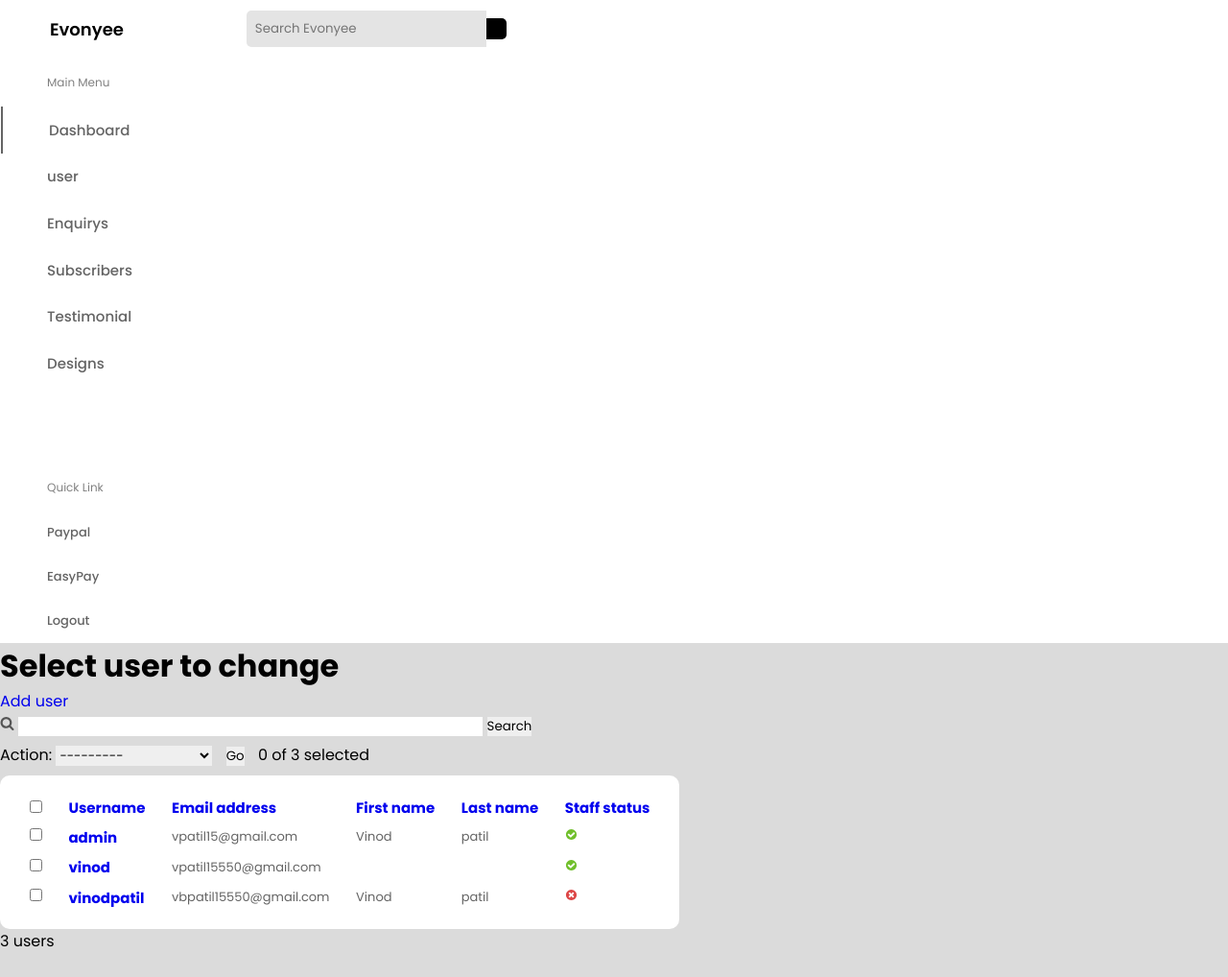
After one commit to vpatil1555/myweb, a Django app: page /user in a window 1280 px wide. The commit adds this page. Shown: the whole page at 96% size. Run offline with Django 4.2, Linux system fonts and the light colour scheme.

Commit message:
user commit

```diff
--- a/Adminpanel/urls.py
+++ b/Adminpanel/urls.py
@@ -5,5 +5,7 @@ from Adminpanel import views
 
 urlpatterns = [
     path("",views.admin_login,name="admin_login"),
-    path("dashboard",views.dashboard,name="dashboard")
+    path("dashboard",views.dashboard,name="dashboard"),
+    path("admin_logout",views.admin_logout,name="admin_logout"),
+    path("user",views.user,name="user")
 ]
--- a/Adminpanel/views.py
+++ b/Adminpanel/views.py
@@ -1,7 +1,7 @@
 from django.shortcuts import render, redirect
 from django.contrib import messages
 from django.http import HttpResponseRedirect
-from django.contrib.auth.models import User
+from django.contrib.auth.models import User, auth
 from django.contrib.auth import authenticate, login
 # Create your views here.
 
@@ -34,3 +34,12 @@ def admin_login(request):
 
 def dashboard(request):
     return render(request, 'dashboard.html')
+
+
+def admin_logout(request):
+    auth.logout(request)
+    return redirect('/')
+
+
+def user(request):
+    return render(request, 'user.html')
--- a/telusko/urls.py
+++ b/telusko/urls.py
@@ -27,9 +27,10 @@ from Adminpanel import views as al
 urlpatterns = [
     path("", include('blog.urls')),
     path("Adminpanel/admin_login",include('Adminpanel.urls')),
+    path("admin_logout",al.admin_logout,name="admin_logout"),
     path("Adminpanel/dashboard",al.dashboard,name="dashboard"),
+    path("user",al.user,name="user"),
     path('dj-admin/', admin.site.urls),
-
     path("blog/",include('blog.urls')),
     path("accounts/",include('accounts.urls')),
     path("accounts/Login",views.Login,name="login"),
--- /dev/null
+++ b/template/user.html
@@ -0,0 +1,421 @@
+
+<!DOCTYPE html>
+<html lang="en">
+<head>
+    <meta charset="UTF-8">
+    <meta http-equiv="X-UA-Compatible" content="IE=edge">
+    <meta name="viewport" content="width=device-width, initial-scale=1.0">
+
+<style type="text/css">
+    @import url("https://fonts.googleapis.com/css2?family=Poppins:wght@400;500;600;700&display=swap");
+*{
+  margin: 0;
+  padding: 0;
+  border: none;
+  outline: none;
+  text-decoration: none;
+  box-sizing: border-box;
+  font-family: "Poppins", sans-serif;
+}
+body{
+  background: rgb(219, 219, 219);
+}
+.header{
+  display: flex;
+  align-items: center;
+  justify-content: space-between;
+  height: 60px;
+  padding: 20px;
+  background: #fff;
+}
+.logo{
+  display: flex;
+  align-items: center;
+}
+.logo a{
+  color: #000;
+  font-size: 18px;
+  font-weight: 600;
+  margin: 2rem 8rem 2rem 2rem;
+}
+.search_box{
+  display: flex;
+  align-items: center;
+}
+.search_box input{
+  padding: 9px;
+  width: 250px;
+  background: rgb(228, 228, 228);
+  border-top-left-radius: 5px;
+  border-bottom-left-radius: 5px;
+}
+.search_box i{
+  padding: 0.66rem;
+  cursor: pointer;
+  color: #fff;
+  background: #000;
+  border-top-right-radius: 5px;
+  border-bottom-right-radius: 5px;
+}
+.header-icons{
+  display: flex;
+  align-items: center;
+}
+.header-icons i{
+  margin-right: 2rem;
+  cursor: pointer;
+}
+.header-icons .account{
+  width: 130px;
+  display: flex;
+  align-items: center;
+  justify-content: space-between;
+}
+.header-icons .account img{
+  width: 35px;
+  height: 35px;
+  cursor: pointer;
+  border-radius: 50%;
+}
+.container{
+  margin-top: 10px;
+  display: flex;
+  justify-content: space-between;
+}
+
+/* Side menubar section */
+nav{
+  background: #fff;
+}
+.side_navbar{
+  padding: 1px;
+  display: flex;
+  flex-direction: column;
+}
+.side_navbar span{
+  color: gray;
+  margin: 1rem 3rem;
+  font-size: 12px;
+}
+.side_navbar a{
+  width: 100%;
+  padding: 0.8rem 3rem;
+  font-weight: 500;
+  font-size: 15px;
+  color: rgb(100, 100, 100);
+}
+.links{
+  margin-top: 5rem;
+  display: flex;
+  flex-direction: column;
+}
+.links a{
+  font-size: 13px;
+}
+.side_navbar a:hover{
+  background: rgb(235, 235, 235);
+}
+.side_navbar .active{
+  border-left: 2px solid rgb(100, 100, 100);
+}
+
+/* Main Body Section */
+.main-body{
+  width: 90%;
+  padding: 1rem;
+}
+.promo_card{
+  width: 100%;
+  color: #fff;
+  margin-top: 10px;
+  border-radius: 8px;
+  padding: 0.5rem 1rem 1rem 3rem;
+  background: rgb(37, 37, 37);
+}
+.promo_card h1, .promo_card span, button{
+  margin: 10px;
+}
+.promo_card button{
+  display: block;
+  padding: 6px 12px;
+  border-radius: 5px;
+  cursor: pointer;
+}
+.history_lists{
+  display: flex;
+  align-items: center;
+  justify-content: space-evenly;
+}
+.row{
+  display: flex;
+  justify-content: space-between;
+  align-items: center;
+  margin: 1rem 0;
+}
+table{
+  background: #fff;
+  padding: 1rem;
+  text-align: left;
+  border-radius: 10px;
+}
+table td, th{
+  padding: 0.2rem 0.8rem;
+}
+table th{
+  font-size: 15px;
+}
+table td{
+  font-size: 13px;
+  color: rgb(100, 100, 100);
+}
+
+
+
+/* Sidebar Section */
+.sidebar{
+  width: 15%;
+  padding: 2rem 1rem;
+  background: #fff;
+}
+.sidebar h4{
+  margin-bottom: 1.5rem;
+}
+.sidebar .balance{
+  display: flex;
+  align-items: center;
+  margin-bottom: 1rem;
+}
+.balance .icon{
+  color: #fff;
+  font-size: 20px;
+  border-radius: 6px;
+  margin-right: 1rem;
+  padding: 1rem;
+  background: rgb(37, 37, 37);
+}
+.balance .info h5{
+  font-size: 16px;
+}
+.balance .info span{
+  font-size: 14px;
+  color: rgb(100, 100, 100);
+}
+.balance .info i{
+  margin-right: 2px;
+}
+
+  </style>
+
+    <title>user</title>
+</head>
+<body>
+    <header class="header">
+        <div class="logo">
+          <a href="#">Evonyee</a>
+          <div class="search_box">
+            <input type="text" placeholder="Search Evonyee">
+            <i class="fa-sharp fa-solid fa-magnifying-glass"></i>
+          </div>
+        </div>
+
+        <div class="header-icons">
+          <div class="account">
+            <!-- <img src="./pic/img.jpg" alt="">-->
+            <ul>
+            {% if user.is_authenticated %}
+            <li>hello, {{user.username }}</li>
+            {% endif %}
+          </ul>
+          </div>
+        </div>
+      </header>
+
+      <nav>
+        <div class="side_navbar">
+          <span>Main Menu</span>
+          <a href="#" class="active">Dashboard</a>
+          <a href="/user">user</a>
+          <a href="#">Enquirys</a>
+          <a href="#">Subscribers</a>
+          <a href="#">Testimonial</a>
+          <a href="#">Designs</a>
+
+          <div class="links">
+            <span>Quick Link</span>
+            <a href="#">Paypal</a>
+            <a href="#">EasyPay</a>
+            <a href="/admin_logout">Logout<i class='fa fa-sign-out'></i></a>
+          </div>
+        </div>
+      </nav>
+
+    <div class="content">
+        <!-- Content -->
+        <div id="content" class="">
+
+          <h1>Select user to change</h1>
+
+
+    <div id="content-main">
+
+        <ul class="object-tools">
+
+
+
+
+
+    <li>
+
+    <a href="/dj-admin/auth/user/add/" class="addlink">
+      Add user
+    </a>
+    </li>
+
+
+
+
+        </ul>
+
+
+    <div class="module filtered" id="changelist">
+      <div class="changelist-form-container">
+
+
+    <div id="toolbar"><form id="changelist-search" method="get">
+    <div><!-- DIV needed for valid HTML -->
+    <label for="searchbar"><img src="/static/admin/img/search.svg" alt="Search"></label>
+    <input type="text" size="40" name="q" value="" id="searchbar" autofocus="">
+    <input type="submit" value="Search">
+
+
+    </div>
+
+    </form></div>
+
+
+
+
+        <form id="changelist-form" method="post" novalidate=""><input type="hidden" name="csrfmiddlewaretoken" value="5sapaSRwK005fstkZSjHWniYuB7PnRDPrkJXdDf5U87yPj99OTOJeKl0JIqookSn">
+
+
+
+
+    <div class="actions">
+
+
+    <label>Action: <select name="action" required="">
+    <option value="" selected="">---------</option>
+
+    <option value="delete_selected">Delete selected users</option>
+
+    </select></label><input type="hidden" name="select_across" value="0" class="select-across">
+
+
+    <button type="submit" class="button" title="Run the selected action" name="index" value="0">Go</button>
+
+
+
+        <span class="action-counter" data-actions-icnt="3">0 of 3 selected</span>
+
+
+
+
+    </div>
+
+
+
+
+    <div class="results">
+    <table id="result_list">
+    <thead>
+    <tr>
+
+    <th scope="col" class="action-checkbox-column">
+
+    <div class="text"><span><input type="checkbox" id="action-toggle"></span></div>
+    <div class="clear"></div>
+    </th>
+    <th scope="col" class="sortable column-username sorted ascending">
+
+
+       <div class="sortoptions">
+         <a class="sortremove" href="?o=" title="Remove from sorting"></a>
+
+         <a href="?o=-1" class="toggle ascending" title="Toggle sorting"></a>
+       </div>
+
+
+    <div class="text"><a href="?o=-1">Username</a></div>
+    <div class="clear"></div>
+    </th>
+    <th scope="col" class="sortable column-email">
+
+
+
+    <div class="text"><a href="?o=2.1">Email address</a></div>
+    <div class="clear"></div>
+    </th>
+    <th scope="col" class="sortable column-first_name">
+
+
+
+    <div class="text"><a href="?o=3.1">First name</a></div>
+    <div class="clear"></div>
+    </th>
+    <th scope="col" class="sortable column-last_name">
+
+
+
+    <div class="text"><a href="?o=4.1">Last name</a></div>
+    <div class="clear"></div>
+    </th>
+    <th scope="col" class="sortable column-is_staff">
+
+
+
+    <div class="text"><a href="?o=5.1">Staff status</a></div>
+    <div class="clear"></div>
+    </th>
+    </tr>
+    </thead>
+    <tbody>
+
+
+    <tr><td class="action-checkbox"><input type="checkbox" name="_selected_action" value="12" class="action-select"></td><th class="field-username"><a href="/dj-admin/auth/user/12/change/">admin</a></th><td class="field-email">vpatil15@gmail.com</td><td class="field-first_name">Vinod</td><td class="field-last_name">patil</td><td class="field-is_staff"><img src="/static/admin/img/icon-yes.svg" alt="True"></td></tr>
+
+
+    <tr><td class="action-checkbox"><input type="checkbox" name="_selected_action" value="1" class="action-select"></td><th class="field-username"><a href="/dj-admin/auth/user/1/change/">vinod</a></th><td class="field-email">vpatil15550@gmail.com</td><td class="field-first_name"></td><td class="field-last_name"></td><td class="field-is_staff"><img src="/static/admin/img/icon-yes.svg" alt="True"></td></tr>
+
+
+    <tr><td class="action-checkbox"><input type="checkbox" name="_selected_action" value="29" class="action-select"></td><th class="field-username"><a href="/dj-admin/auth/user/29/change/">vinodpatil</a></th><td class="field-email">vbpatil15550@gmail.com</td><td class="field-first_name">Vinod</td><td class="field-last_name">patil</td><td class="field-is_staff"><img src="/static/admin/img/icon-no.svg" alt="False"></td></tr>
+
+    </tbody>
+    </table>
+    </div>
+
+
+
+
+
+
+    <p class="paginator">
+
+    3 users
+
+
+    </p>
+
+        </form>
+      </div>
+
+
+
+
+
+          <br class="clear">
+        </div>
+        <!-- END Content -->
+        <div id="footer"></div>
+      </div>
+</body>
+</html>
```
Also changed, not shown: template/dashboard.html (+18 -58 lines).
